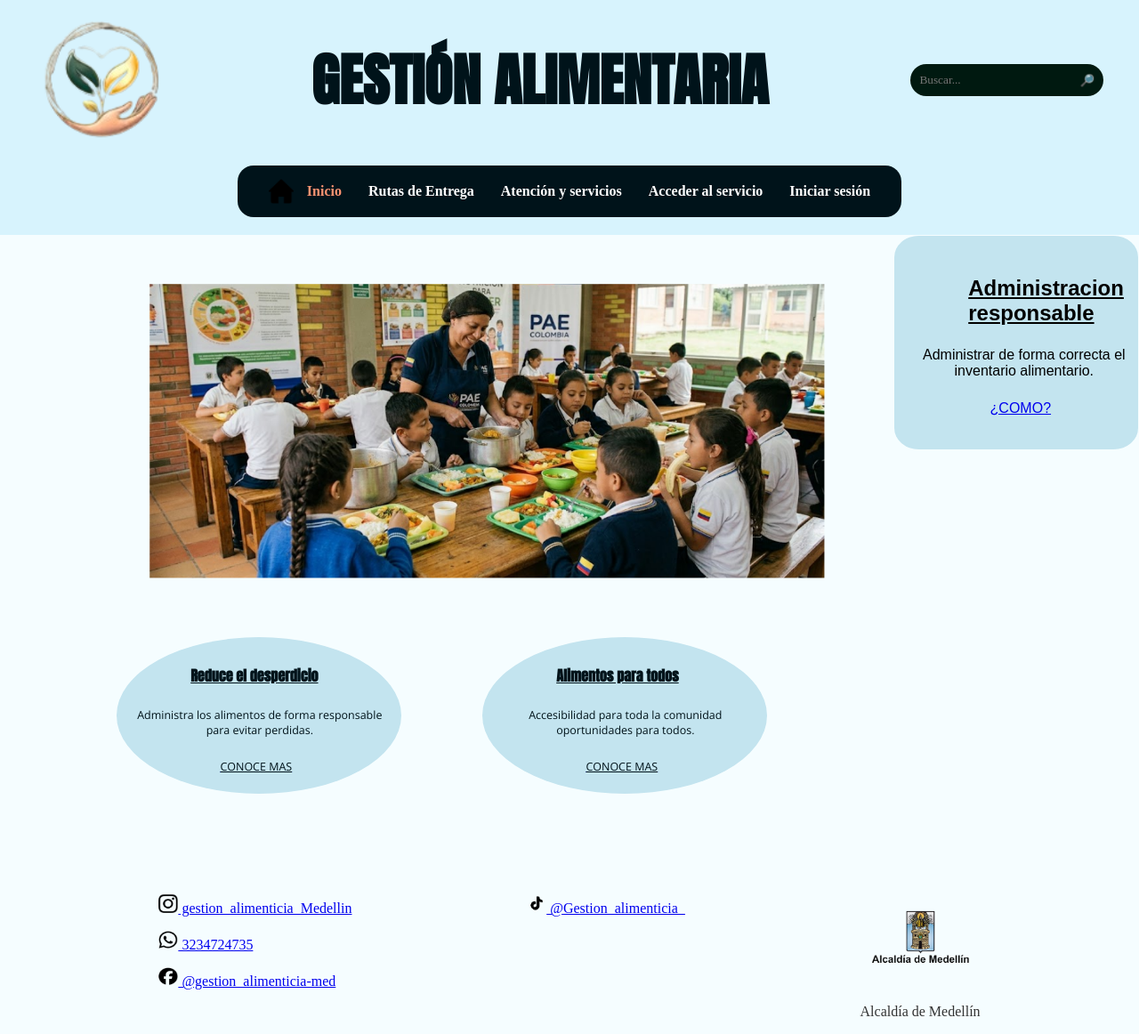
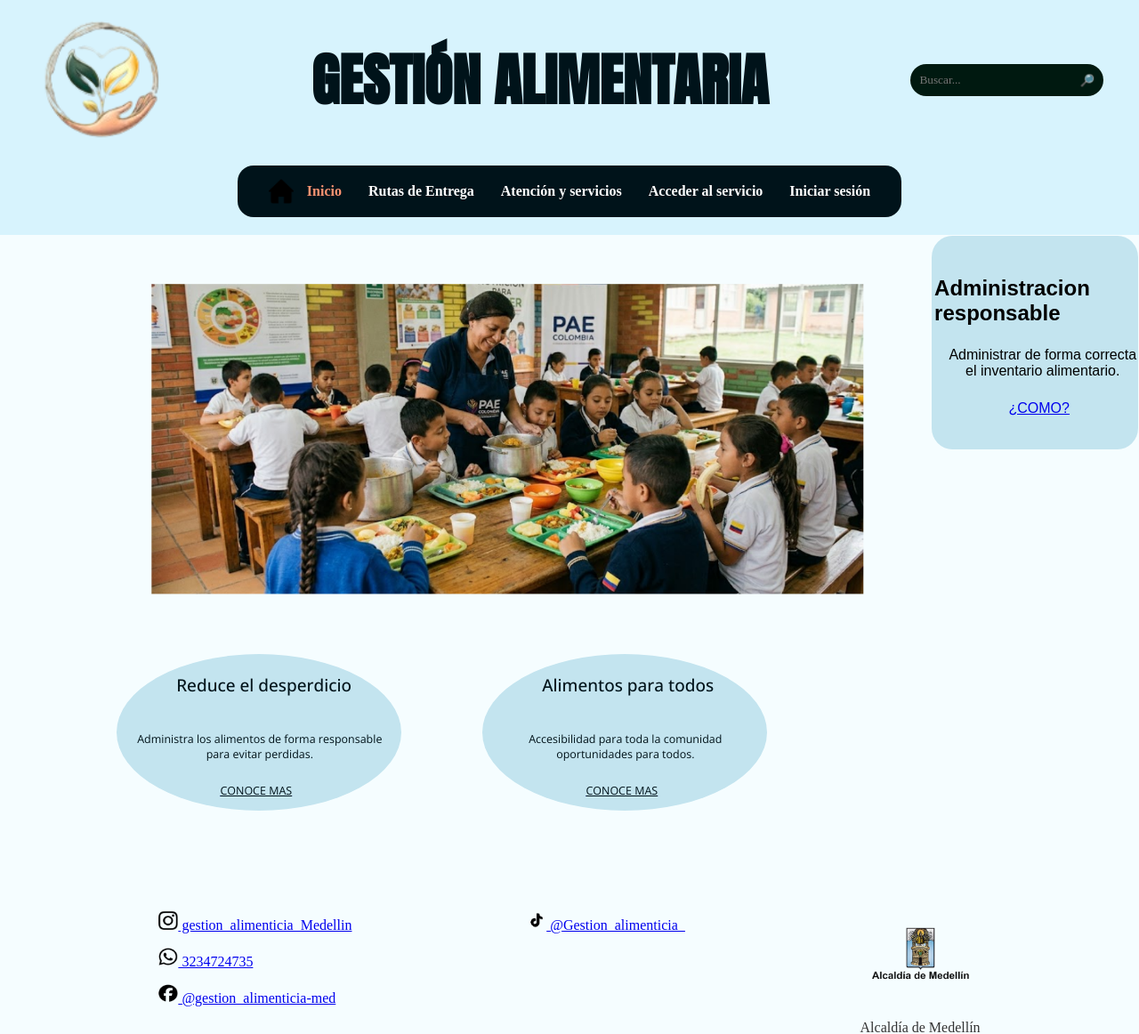
Before and after one commit to emanoob/Gestion-del-pae, a PHP site: page / in a window 1280 px wide. Shown: the top 1162 px of the page at 89% size. Run offline with PHP 8.4, Linux system fonts and the light colour scheme; some web fonts are replaced.

Commit message:
arregle la posicion de los info del index

```diff
--- a/css/estilo.css
+++ b/css/estilo.css
@@ -306,9 +306,16 @@ main p{
 }
 
 main h2{
+    font-family: "open sans", Arial, sans-serif;
+    font-size: 19px;
+    font-weight: 500;
+    text-align: center;
+    text-align:justify;
+    color: #222;
+    text-decoration: none;
     color: var(--texto);
-    font-family: 'Anton';
-    font-size: 1.006rem;
+    margin-top: 0;
+    margin-bottom: 15px;
 }
 
 
@@ -330,7 +337,8 @@ main img{
 .Info{
     bottom: -10rem;
     display: flex;
-    justify-content: space-between;
+    justify-content: center;
+    align-items: center;
     gap: 5rem;
     margin-right: 50%;
     padding-left: -30rem;
@@ -348,9 +356,9 @@ main img{
 }
 
 .Info div h2{
-    padding-left: 5.2rem;
+    padding-left: 4.2rem;
     padding-top: 8px;
-    text-decoration: underline;
+    text-decoration: none;
 
 }
 
@@ -382,9 +390,9 @@ main img{
 }
 
 .aside h2{
-    padding-left: 5.2rem;
+    padding-left: 0.2rem;
     padding-top: 8px;
-    text-decoration: underline;
+    text-decoration: none;
 }
 
 .aside p{
```
